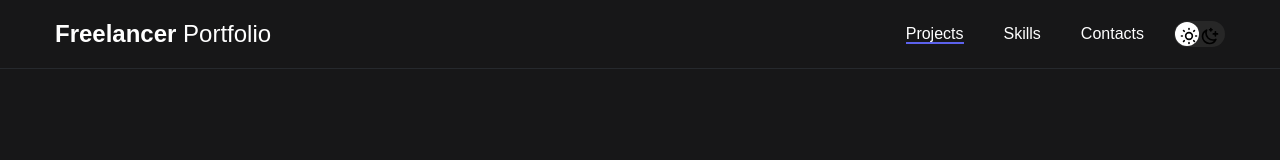
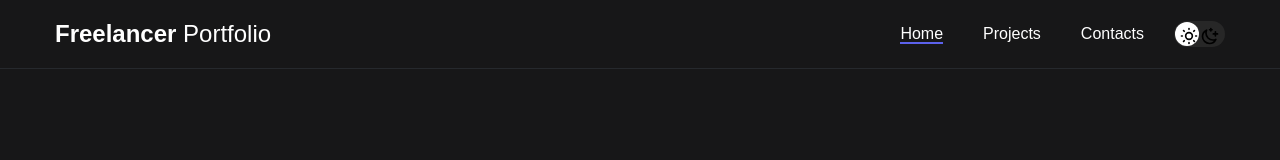
Before and after one commit to AleksandrKompanetc/freelance-portfolio-react, a React (Create React App) app: page / in a window 1280 px wide. Shown: the top 160 px of the page. Built offline with nearby package versions, Linux system fonts and the light colour scheme.

Commit message:
adding activeLink

```diff
--- a/src/components/navbar/Navbar.js
+++ b/src/components/navbar/Navbar.js
@@ -1,13 +1,20 @@
+import { NavLink } from 'react-router-dom';
+
 import sun from '../../img/icons/sun.svg';
 import moon from '../../img/icons/moon.svg';
 import './style.css';
 
 function Navbar() {
+  const activeLink = 'nav-list__link nav-list__link--active';
+  const normalLink = 'nav-list__link';
+
   return (
     <nav className="nav">
       <div className="container">
         <div className="nav-row">
-          <a href="./index.html" className="logo"><strong>Freelancer</strong> Portfolio</a>
+          <NavLink to='/' className="logo">
+            <strong>Freelancer</strong> Portfolio
+          </NavLink>
 
           <button className="dark-mode-btn">
             <img src={sun} className="dark-mode-btn__icon" width="20px" alt="Light mode" />
@@ -15,14 +22,26 @@ function Navbar() {
           </button>
 
           <ul className="nav-list">
-            <li className="nav-list__item"><a href="./index.html" className="nav-list__link nav-list__link--active">Projects</a></li>
-            <li className="nav-list__item"><a href="./skills.html" className="nav-list__link">Skills</a></li>
-            <li className="nav-list__item"><a href="./contacts.html" className="nav-list__link">Contacts</a></li>
+            <li className="nav-list__item">
+              <NavLink to='/' className={({ isActive }) => isActive ? activeLink : normalLink}>
+                Home
+              </NavLink>
+            </li>
+            <li className="nav-list__item">
+              <NavLink to='/projects' className={({ isActive }) => isActive ? activeLink : normalLink}>
+                Projects
+              </NavLink>
+            </li>
+            <li className="nav-list__item">
+              <NavLink to='/contacts' className={({ isActive }) => isActive ? activeLink : normalLink}>
+                Contacts
+              </NavLink>
+            </li>
           </ul>
         </div>
       </div>
     </nav>
-  )
+  );
 }
 
 export default Navbar;
```
